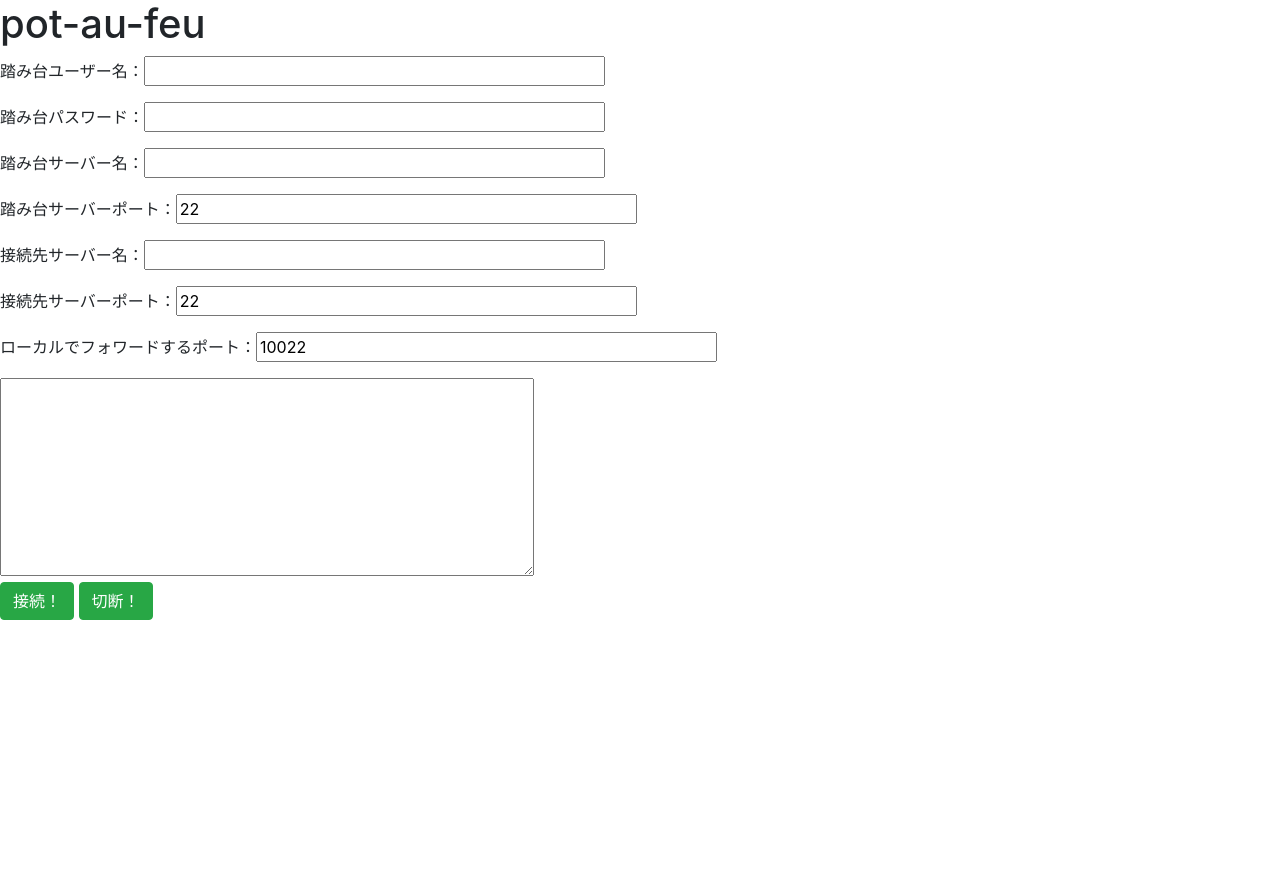
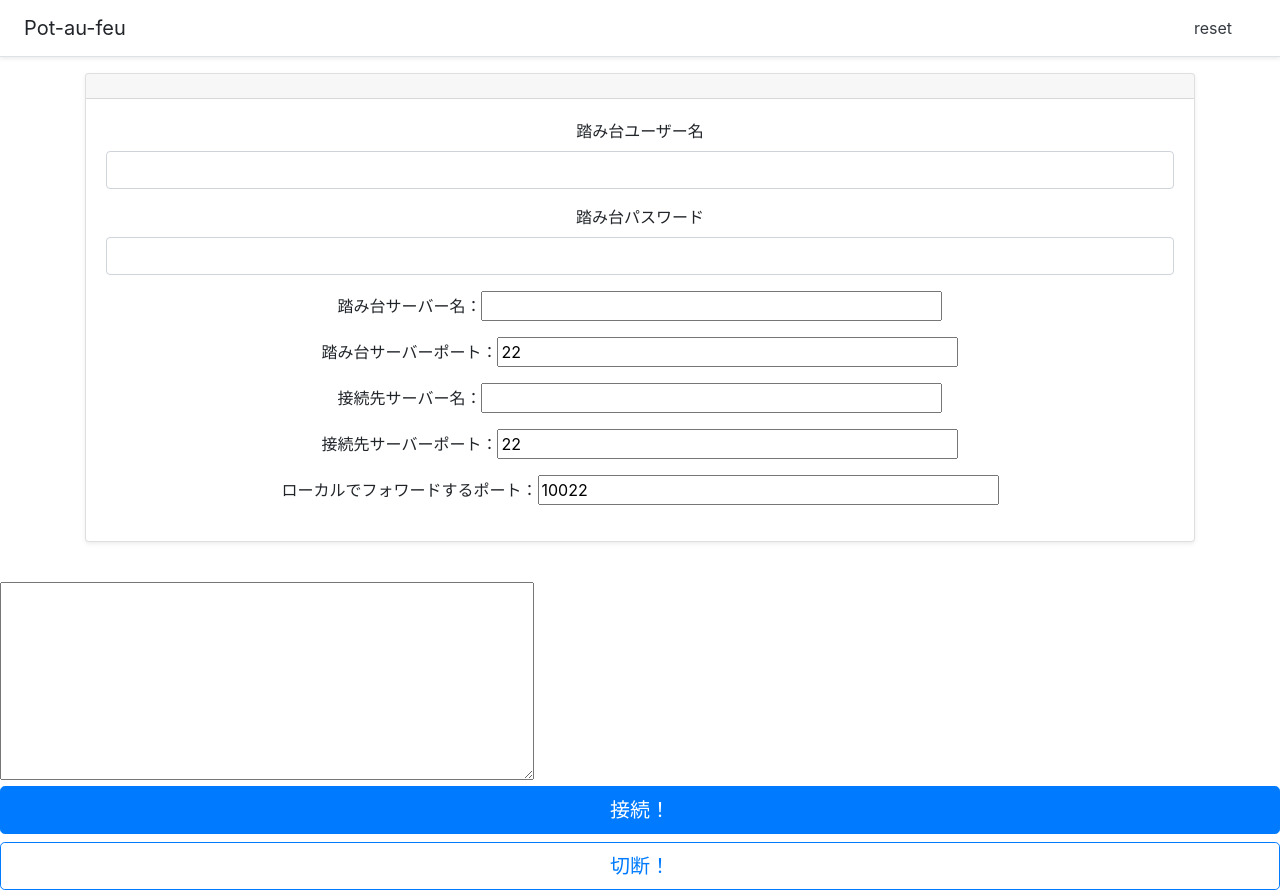
Before and after one commit to tanaka-x/pot-au-feu, an Electron app: page src/index.html in a window 1280 px wide. Before the commit the page ends 800 px from the top, so only its background shows below. Drawn offline with nearby package versions, Linux system fonts and the light colour scheme.

Commit message:
bootstrapお試し

```diff
--- a/src/index.html
+++ b/src/index.html
@@ -4,20 +4,42 @@
 <head>
   <meta charset="UTF-8">
   <title>port forward</title>
-  <link rel="stylesheet" href="https://stackpath.bootstrapcdn.com/bootstrap/4.1.0/css/bootstrap.min.css"
-    integrity="sha384-9gVQ4dYFwwWSjIDZnLEWnxCjeSWFphJiwGPXr1jddIhOegiu1FwO5qRGvFXOdJZ4" crossorigin="anonymous">
+  <link rel="stylesheet" href="https://stackpath.bootstrapcdn.com/bootstrap/4.2.1/css/bootstrap.min.css"
+    integrity="sha384-GJzZqFGwb1QTTN6wy59ffF1BuGJpLSa9DkKMp0DgiMDm4iYMj70gZWKYbI706tWS" crossorigin="anonymous">
+  <script src="https://code.jquery.com/jquery-3.3.1.slim.min.js"
+    integrity="sha384-q8i/X+965DzO0rT7abK41JStQIAqVgRVzpbzo5smXKp4YfRvH+8abtTE1Pi6jizo"
+    crossorigin="anonymous"></script>
+  <script src="https://cdnjs.cloudflare.com/ajax/libs/popper.js/1.14.6/umd/popper.min.js"
+    integrity="sha384-wHAiFfRlMFy6i5SRaxvfOCifBUQy1xHdJ/yoi7FRNXMRBu5WHdZYu1hA6ZOblgut"
+    crossorigin="anonymous"></script>
+  <script src="https://stackpath.bootstrapcdn.com/bootstrap/4.2.1/js/bootstrap.min.js"
+    integrity="sha384-B0UglyR+jN6CkvvICOB2joaf5I4l3gm9GU6Hc1og6Ls7i6U/mkkaduKaBhlAXv9k"
+    crossorigin="anonymous"></script>
   <script src="./js/index.js"></script>
 </head>
 
 <body>
-  <h1>pot-au-feu</h1>
-  <div>
-    <p>
-      踏み台ユーザー名：<input type="text" id="username" size="40"></input>
-    </p>
-    <p>
-      踏み台パスワード：<input type="password" id="password" size="40"></input>
-    </p>
+  <div class="d-flex flex-column flex-md-row align-items-center p-3 px-md-4 mb-3 bg-white border-bottom shadow-sm">
+    <h5 class="my-0 mr-md-auto font-weight-normal">Pot-au-feu</h5>
+    <nav class="my-2 my-md-0 mr-md-3">
+      <a class="p-2 text-dark" href="#">reset</a>
+    </nav>
+  </div>
+  <div class="container">
+    <dev class="card-deck mb-3 text-center">
+      <div class="card mb-4 shadow-sm">
+        <div class="card-header">
+        </div>
+        <div class="card-body">
+
+          <div class="mb-3">
+            <label for="username">踏み台ユーザー名</label>
+            <input type="text" class="form-control" id="username" placeholder="" value="" required="">
+          </div>
+          <div class="mb-3">
+            <label for="password">踏み台パスワード</label>
+            <input type="text" class="form-control" id="password" placeholder="" value="" required="">
+          </div>
           <p>
             踏み台サーバー名：<input type="text" id="hostname" size="40"></input>
           </p>
@@ -33,11 +55,16 @@
           <p>
             ローカルでフォワードするポート：<input type="text" id="localport" size="40" value="10022"></input>
           </p>
+
+        </div>
+
+      </div>
+    </dev>
+  </div>
   <textarea id="text" rows="8" cols="50"></textarea>
-  </div>
   <div>
-    <button id="connect" class="btn btn-success">接続！</button>
-    <button id="disconnect" class="btn btn-success">切断！</button>
+    <button id="connect" class="btn btn-lg btn-block btn-primary">接続！</button>
+    <button id="disconnect" class="btn btn-lg btn-block btn-outline-primary">切断！</button>
   </div>
 </body>
 
--- a/src/js/index.js
+++ b/src/js/index.js
@@ -34,11 +34,10 @@ document.addEventListener('DOMContentLoaded', () => {
         server = tunnel(config, async (err, server) => {
             if (err) {
                 throw err;
+            } else {
+                let connect = document.getElementById('text')
+                connect.value = "connected";
             }
-
-            // ここにトンネリング中に実行したい処理を書く
-            let connect = document.getElementById('text')
-            connect.value = "connected";
         });
     })
     let disconnect = document.getElementById('disconnect')
```
Lines whose indentation alone changed are shown as unchanged.
